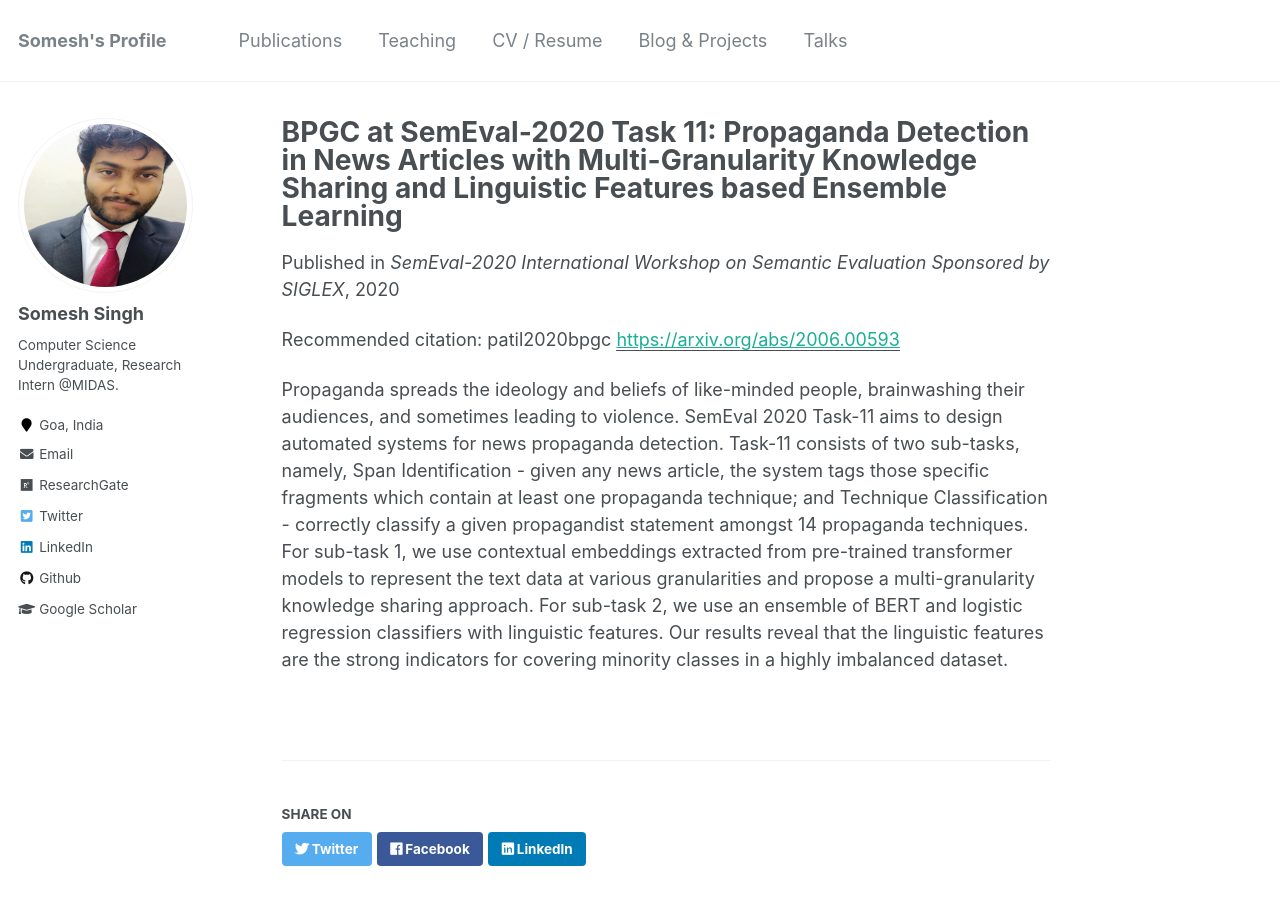
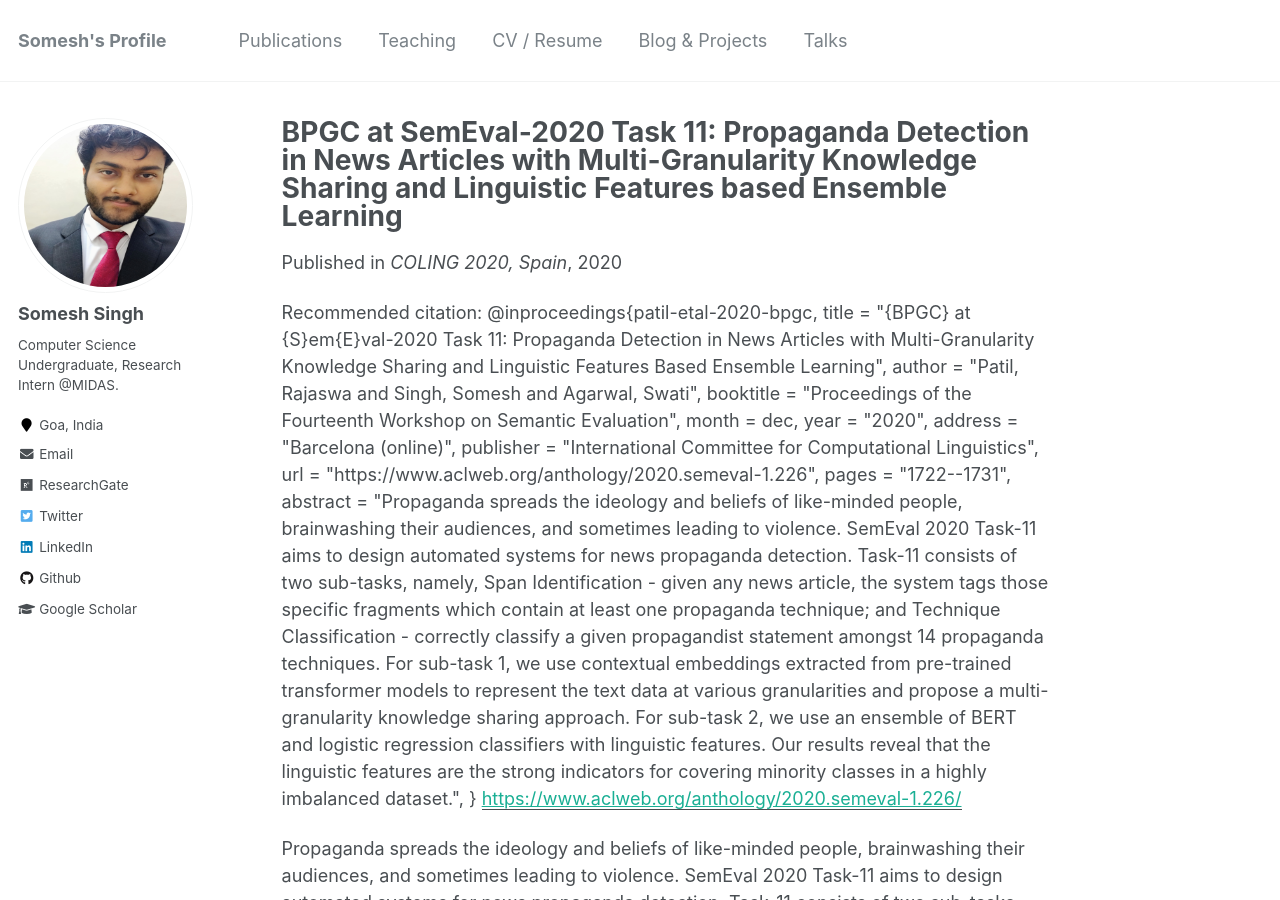
Before and after one commit to someshsingh22/someshsingh22.github.io, a Jekyll site: the page built from _publications/2020-05-31-bpgc-at-semeval-2020.md, in a window 1280 px wide and 900 px high. Built offline with Jekyll 4.4.1, drawn with Linux system fonts in a browser that asks for light colours.

Commit message:
Added ACL Link

```diff
--- a/_publications/2020-05-31-bpgc-at-semeval-2020.md
+++ b/_publications/2020-05-31-bpgc-at-semeval-2020.md
@@ -4,9 +4,22 @@
 permalink: /publication/2020-05-31-bpgc-at-semeval-2020
 excerpt: 'News Propaganda, High granularity, Imbalanced Classification, Contextual Embeddings'
 date: 2020-05-31
-venue: 'SemEval-2020 International Workshop on Semantic Evaluation Sponsored by SIGLEX'
-paperurl: 'https://arxiv.org/abs/2006.00593'
-citation: 'patil2020bpgc'
+venue: 'COLING 2020, Spain'
+paperurl: 'https://www.aclweb.org/anthology/2020.semeval-1.226/'
+citation: '@inproceedings{patil-etal-2020-bpgc,
+    title = "{BPGC} at {S}em{E}val-2020 Task 11: Propaganda Detection in News Articles with Multi-Granularity Knowledge Sharing and Linguistic Features Based Ensemble Learning",
+    author = "Patil, Rajaswa  and
+      Singh, Somesh  and
+      Agarwal, Swati",
+    booktitle = "Proceedings of the Fourteenth Workshop on Semantic Evaluation",
+    month = dec,
+    year = "2020",
+    address = "Barcelona (online)",
+    publisher = "International Committee for Computational Linguistics",
+    url = "https://www.aclweb.org/anthology/2020.semeval-1.226",
+    pages = "1722--1731",
+    abstract = "Propaganda spreads the ideology and beliefs of like-minded people, brainwashing their audiences, and sometimes leading to violence. SemEval 2020 Task-11 aims to design automated systems for news propaganda detection. Task-11 consists of two sub-tasks, namely, Span Identification - given any news article, the system tags those specific fragments which contain at least one propaganda technique; and Technique Classification - correctly classify a given propagandist statement amongst 14 propaganda techniques. For sub-task 1, we use contextual embeddings extracted from pre-trained transformer models to represent the text data at various granularities and propose a multi-granularity knowledge sharing approach. For sub-task 2, we use an ensemble of BERT and logistic regression classifiers with linguistic features. Our results reveal that the linguistic features are the strong indicators for covering minority classes in a highly imbalanced dataset.",
+}'
 
 ---
 
```
Also changed, not shown: _pages/about.md (+1 -1 lines).
